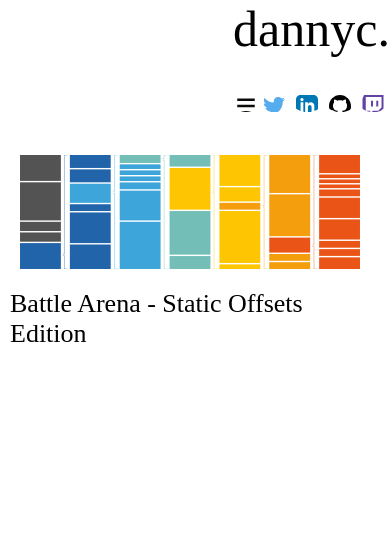
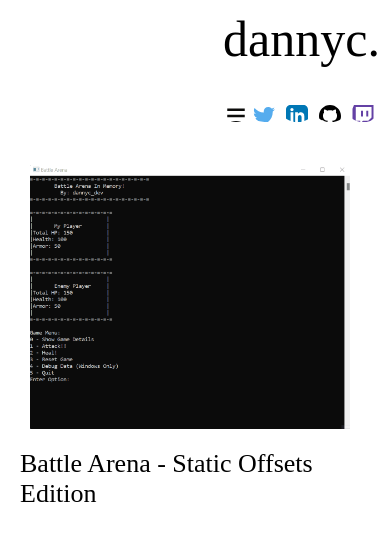
Before and after one commit to dannyc-dev/dannyc-dev.github.io, a React (Create React App) app: page /battle-arena in a window 390 px wide. Shown: the top 540 px of the page. Built offline with nearby package versions, Linux system fonts and the light colour scheme; a web font is replaced by a local one.

Commit message:
added padding and testing out gif

```diff
--- a/src/app/route-about/About.scss
+++ b/src/app/route-about/About.scss
@@ -47,6 +47,7 @@
         height: 100vh;
         max-height: -webkit-fill-available;
         overflow: hidden;
+        padding: 10px;
         .highlight {
             display: none;
         }
--- a/src/app/route-blogs/Blog.scss
+++ b/src/app/route-blogs/Blog.scss
@@ -78,6 +78,7 @@
         height: 100vh;
         max-height: -webkit-fill-available;
         overflow: hidden;
+        padding: 10px;
         .highlight {
             display: none;
         }
--- a/src/app/route-blogs/barena/Barena.js
+++ b/src/app/route-blogs/barena/Barena.js
@@ -2,6 +2,7 @@ import React, {useState, useEffect} from 'react';
 import GoHome from '../../core/gohome/GoHome';
 import { CSSTransition } from 'react-transition-group';
 import HeaderImage from '../../../assets/staticoffsetheader.svg';
+import PreviewGif from './assets/preview.gif';
 
 import './Barena.scss';
 
@@ -20,7 +21,7 @@ function Barena(props) {
                     unmountOnExit
             >
             <div className="blog-header-container">
-                <img className='blog-header' alt='blog header' src={HeaderImage} />
+                <img className='blog-header barena-header' alt='blog header' src={PreviewGif} />
             </div>
             </CSSTransition>
             <CSSTransition
--- a/src/app/route-blogs/barena/Barena.scss
+++ b/src/app/route-blogs/barena/Barena.scss
@@ -0,0 +1,13 @@
+.blog-body {
+    .barena-header {
+        width: 80% !important;
+    }
+}
+
+@media screen and (max-width: 480px) {
+    .blog-body {
+        .barena-header {
+            width: 100% !important;
+        }
+    }
+}
--- a/src/app/route-home/Home.scss
+++ b/src/app/route-home/Home.scss
@@ -55,6 +55,7 @@
         height: 100vh;
         max-height: -webkit-fill-available;
         overflow: hidden;
+        padding: 10px;
         .highlight {
             display: none;
         }
--- a/src/app/route-home/feed-preview/Preview.scss
+++ b/src/app/route-home/feed-preview/Preview.scss
@@ -70,7 +70,7 @@
 
 @media screen and (max-width: 480px) {
     .preview-container {
-        padding: 10px;
+        padding: 0px;
         overflow: hidden;
         box-sizing: border-box;
         .preview-container-top {
```
Also changed, not shown: src/app/route-blogs/barena/assets/preview.gif (added).
